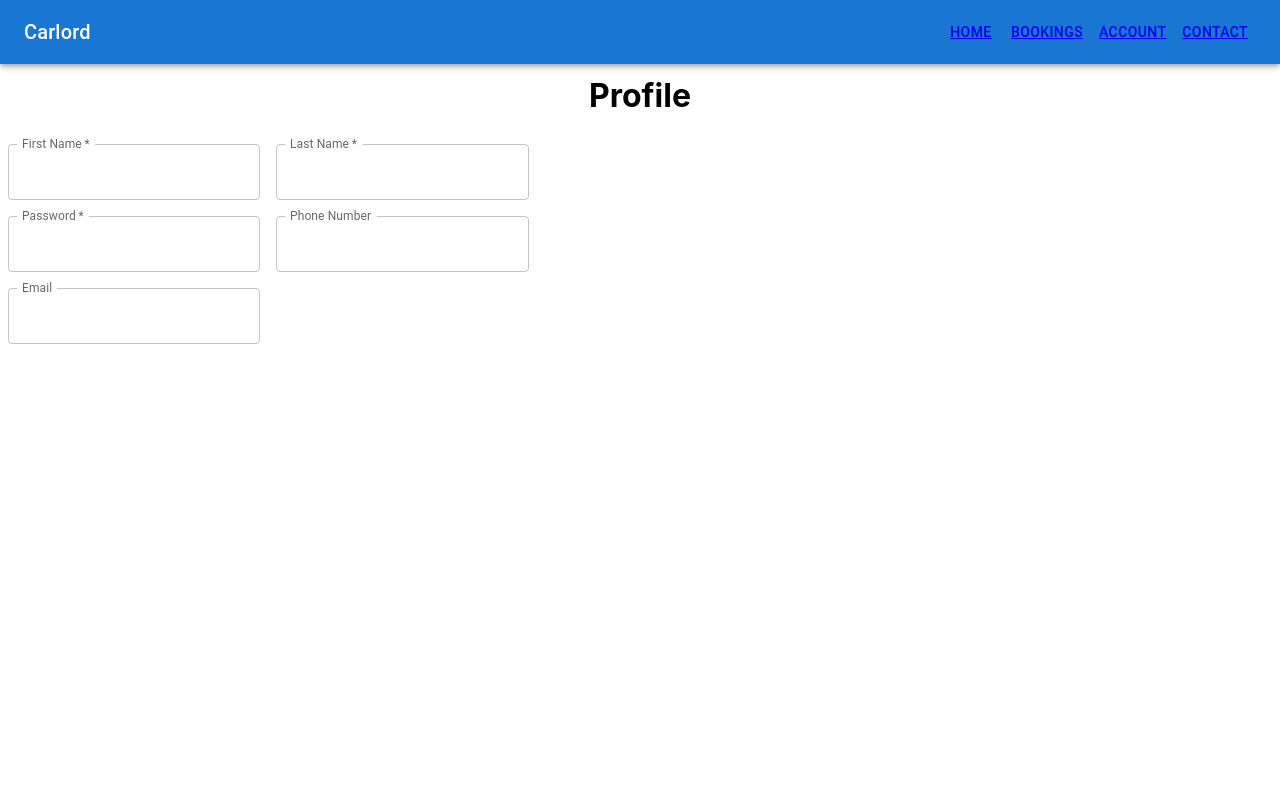
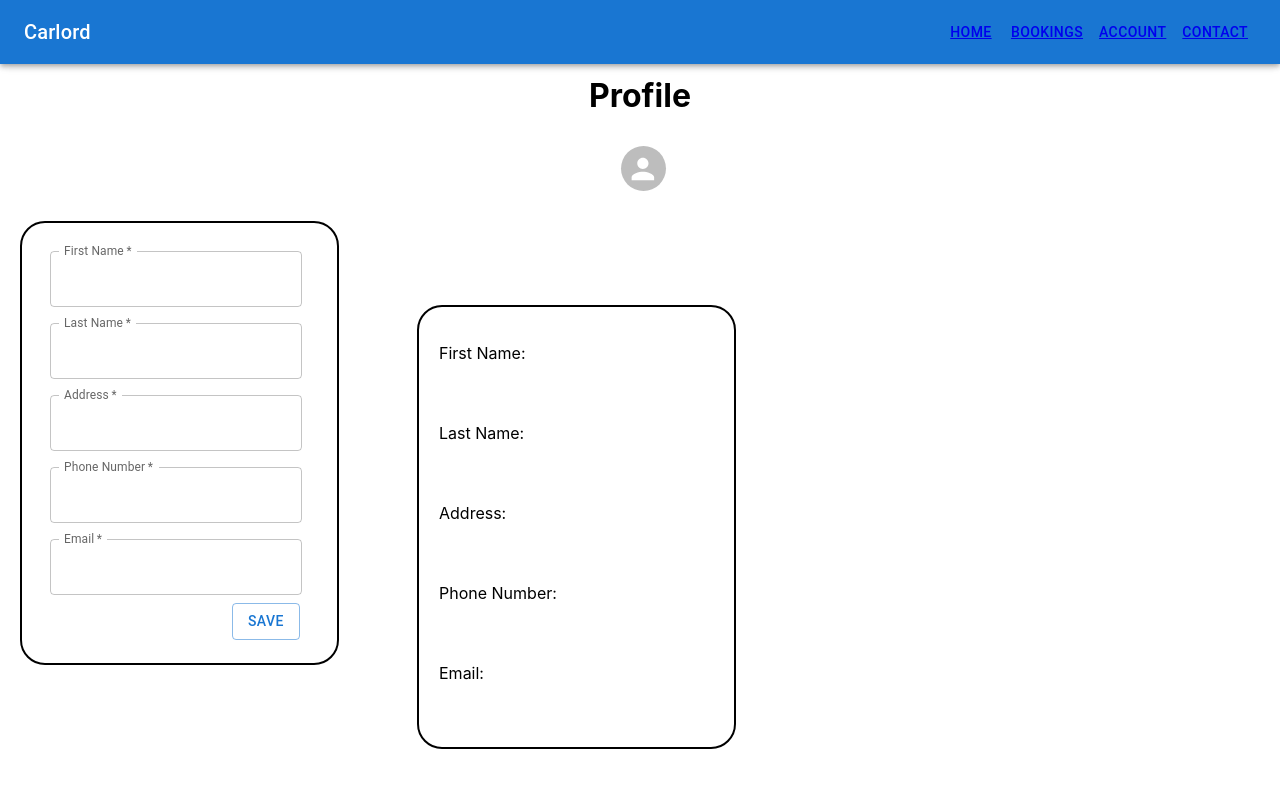
Before and after one commit to carlordgroup/frontend, a React (Create React App) app: page /Account in a window 1280 px wide. Shown: the top 788 px of the page. Built offline with nearby package versions, Linux system fonts and the light colour scheme.

Commit message:
add account page

```diff
--- a/src/Account/Account.js
+++ b/src/Account/Account.js
@@ -1,11 +1,30 @@
-import React from 'react'
+import React, { useState} from 'react'
 import HomeMenu from '../shared/HomeMenu'
 import Box from '@mui/material/Box'
 import TextField from '@mui/material/TextField'
 import './account.css'
+import AvatarIcon from './AvatarIcon'
+import Button from '@mui/material/Button'
 
 function AccountTextFields() {
+    const [fName, setfName] = useState(localStorage.getItem('firstName'));
+    const [lName, setlName] = useState(localStorage.getItem('lastName'));
+    const [adr, setAdr] = useState(localStorage.getItem('address'));
+    const [number, setNumber] = useState(localStorage.getItem('phoneNum'));
+    const [email, setEmail] = useState(localStorage.getItem('email'));
+    const handleSubmit = (e) => {
+        e.preventDefault()
+        localStorage.setItem('firstName', fName)
+        localStorage.setItem('lastName', lName)
+        localStorage.setItem('address', adr)
+        localStorage.setItem('phoneNum', number)
+        localStorage.setItem('email', email)
+        console.log(fName, lName, adr, number, email)
+
+    }
+
     return (
+        <div className='textFields'>
             <Box
                 component="form"
                 sx={{
@@ -13,20 +32,25 @@ function AccountTextFields() {
                 }}
                 noValidate
                 autoComplete="off"
+                onSubmit={handleSubmit}
             >
             <div className="accountInfo">
                 <TextField
                     required
+                    onChange={(e) => setfName(e.target.value)}
                     id="firstName"
                     label="First Name"
+                    type="firstName"
                     InputLabelProps={{
                         shrink: true,
                     }}
                 />
                 <TextField
                     required
+                    onChange={(e) => setlName(e.target.value)}
                     id="lastName"
                     label="Last Name"
+                    type="lastName"
                     InputLabelProps={{
                         shrink: true,
                     }}
@@ -35,16 +59,20 @@ function AccountTextFields() {
             <div>
                 <TextField
                     required
-                id="password"
-                label="Password"
-                type="password"
+                    onChange={(e) => setAdr(e.target.value)}
+                    id="address"
+                    label="Address"
+                    type="address"
                     InputLabelProps={{
                         shrink: true,
                     }}
                 />
                 <TextField
+                    required
+                    onChange={(e) => setNumber(e.target.value)}
                     id="phoneNumber"
                     label="Phone Number"
+                    type="phoneNumber"
                     InputLabelProps={{
                     shrink: true,
                     }}
@@ -52,6 +80,8 @@ function AccountTextFields() {
             </div>
             <div>
                 <TextField
+                    required
+                    onChange={(e) => setEmail(e.target.value)}
                     id="email"
                     label="Email"
                     type="email"
@@ -60,7 +90,34 @@ function AccountTextFields() {
                     }}
                 />
             </div>
+            <Button type="submit" className="buttonPad" variant="outlined">Save</Button>
             </Box>
+            <div className='userInfo'>
+                <p>
+                    First Name: {fName}
+                    <br></br>
+                    <br></br>
+                    <br></br>
+                    <br></br>
+                    Last Name: {lName}
+                    <br></br>
+                    <br></br>
+                    <br></br>
+                    <br></br>
+                    Address: {adr}
+                    <br></br>
+                    <br></br>
+                    <br></br>
+                    <br></br>
+                    Phone Number: {number}
+                    <br></br>
+                    <br></br>
+                    <br></br>
+                    <br></br>
+                    Email: {email}
+                </p>
+            </div>
+        </div>
     );
 }
 
@@ -68,6 +125,7 @@ const Account = () => {
   return (
     <div className="accountPad" >
         <h1 className="profile">Profile</h1>
+        <AvatarIcon />
         <AccountTextFields />
         <HomeMenu />
     </div>
--- /dev/null
+++ b/src/Account/AvatarIcon.js
@@ -0,0 +1,22 @@
+import * as React from 'react';
+import Avatar from '@mui/material/Avatar';
+import Stack from '@mui/material/Stack';
+import './avatarIcon.css'
+
+function AccountIcon() {
+    return (
+      <Stack direction="row" spacing={2}>
+        <Avatar alt ="default" sx={{ width: 45, height: 45 }} />
+      </Stack>
+    );
+}
+
+const AvatarIcon = () => {
+    return (
+      <div className='iconPad'>
+          <AccountIcon />
+      </div>
+    )
+}
+
+export default AvatarIcon
--- a/src/Account/account.css
+++ b/src/Account/account.css
@@ -1,7 +1,34 @@
 .accountPad {
     margin-top: 2cm;
+
 }
 
 .profile {
     text-align: center;
 }
+
+.textFields {
+    border-radius: 25px;
+    border: 2px solid;
+    padding: 20px;
+    width: 275px;
+    height: 400px;
+    margin: 20px;
+    display: flex;
+}
+
+.buttonPad {
+    left: 190px;
+}
+
+.userInfo {
+    border-radius: 25px;
+    border: 2px solid;
+    padding: 20px;
+    width: 275px;
+    height: 400px;
+    position: absolute;
+    margin-left: 375px;
+    display: flex;
+    bottom: 51px;
+}
--- /dev/null
+++ b/src/Account/avatarIcon.css
@@ -0,0 +1,11 @@
+.iconPad {
+    margin-left: auto;
+    margin-right: auto;
+    width: 3%;
+    padding: 10px;
+    display: flex;
+}
+
+.default {
+    border: 2px solid;
+}
```
Lines whose indentation alone changed are shown as unchanged.
